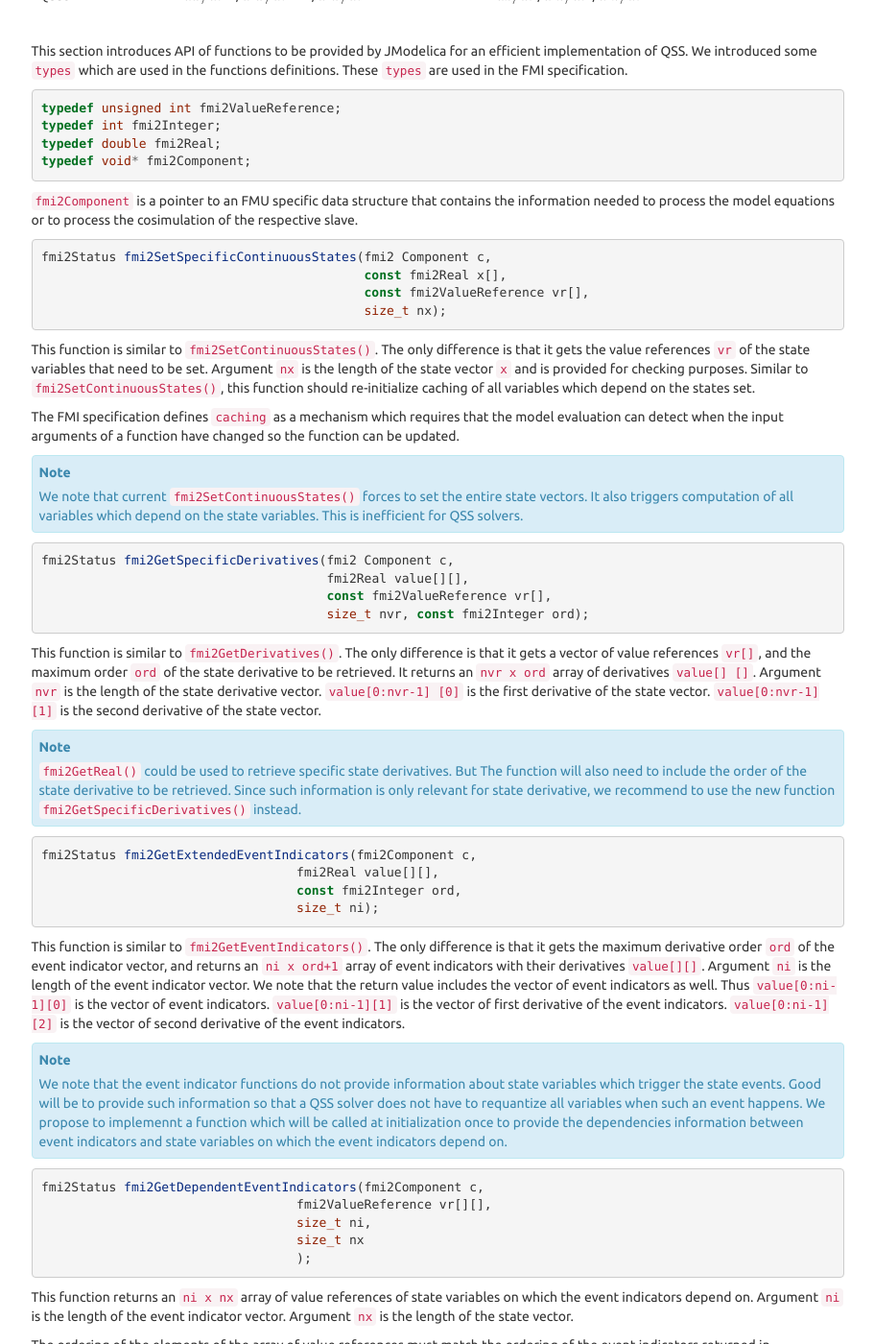
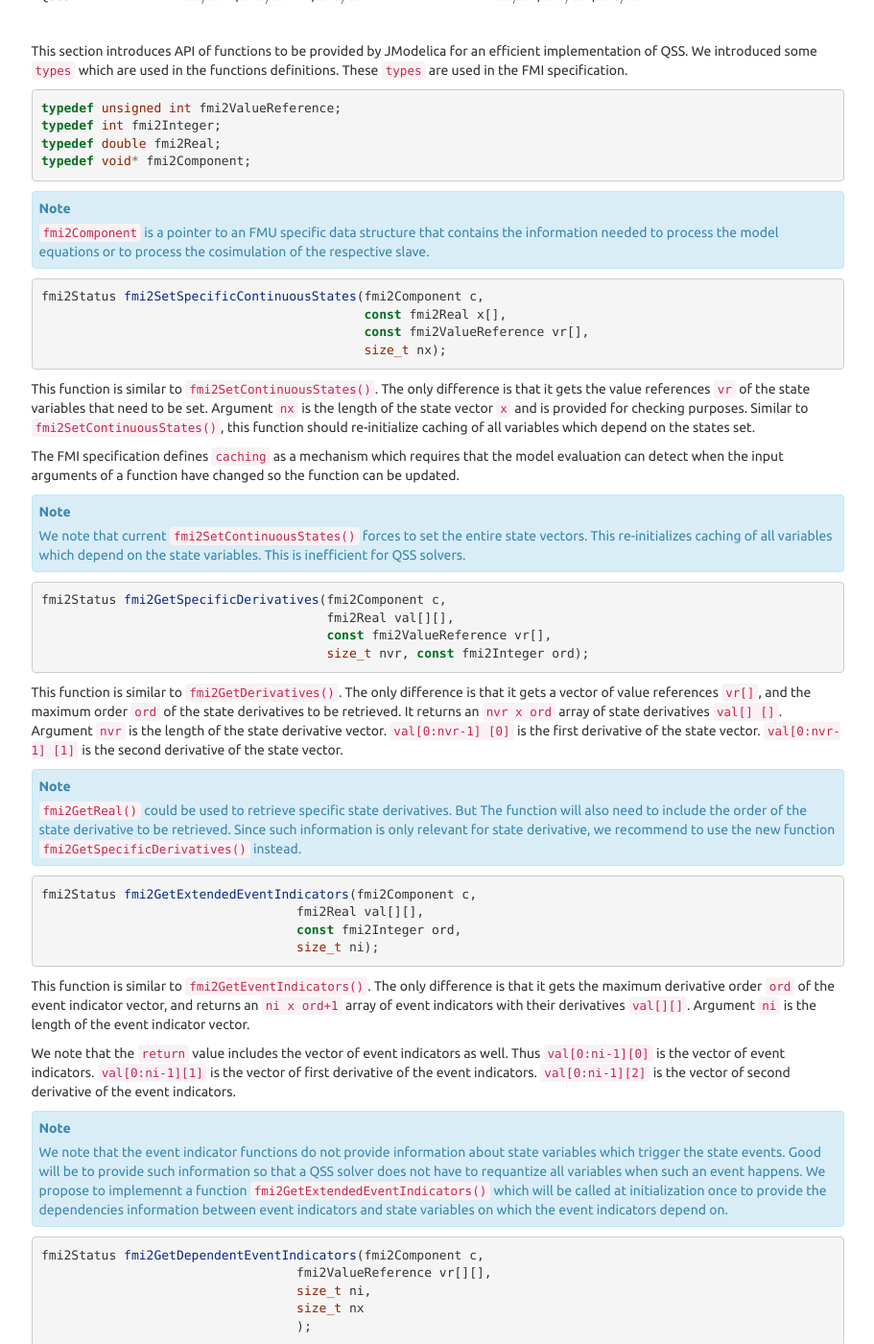
Before and after one commit to lbl-srg/soep, a Sphinx documentation site: the page built from doc-design/source/softwareArchitecture.rst, in a window 1280 px wide and 1400 px high, scrolled down 1579 px. Shown: the whole window at 96% size, without its empty margins (330-1241 px from the left). Built offline with Sphinx 7.4.7, drawn with Linux system fonts in a browser that asks for light colours.

Commit message:
Update api.

```diff
--- a/doc-design/source/softwareArchitecture.rst
+++ b/doc-design/source/softwareArchitecture.rst
@@ -331,15 +331,16 @@ We introduced some ``types`` which are used in the functions definitions. These
   typedef double fmi2Real;
   typedef void* fmi2Component;
 
+.. note::
 
-``fmi2Component`` is a pointer to an FMU
-specific data structure that contains the information needed to
-process the model equations or to process the cosimulation of the respective slave.
+  ``fmi2Component`` is a pointer to an FMU
+  specific data structure that contains the information needed to
+  process the model equations or to process the cosimulation of the respective slave.
 
 
 .. code:: c
 
-  fmi2Status fmi2SetSpecificContinuousStates(fmi2 Component c,
+  fmi2Status fmi2SetSpecificContinuousStates(fmi2Component c,
                                              const fmi2Real x[],
                                              const fmi2ValueReference vr[],
                                              size_t nx);
@@ -357,23 +358,23 @@ of a function have changed so the function can be updated.
 .. note::
 
   We note that current ``fmi2SetContinuousStates()`` forces to set the entire
-  state vectors. It also triggers computation of all variables which depend on the state
+  state vectors. This re-initializes caching of all variables which depend on the state
   variables. This is inefficient for QSS solvers.
 
 .. code:: c
 
-  fmi2Status fmi2GetSpecificDerivatives(fmi2 Component c,
-                                        fmi2Real value[][],
+  fmi2Status fmi2GetSpecificDerivatives(fmi2Component c,
+                                        fmi2Real val[][],
                                         const fmi2ValueReference vr[],
                                         size_t nvr, const fmi2Integer ord);
 
 This function is similar to ``fmi2GetDerivatives()``.
 The only difference is that it gets a vector of value references ``vr[]``,
-and the maximum order ``ord`` of the state derivative to be retrieved. It returns
-an ``nvr x ord`` array of derivatives ``value[] []``.
+and the maximum order ``ord`` of the state derivatives to be retrieved. It returns
+an ``nvr x ord`` array of state derivatives ``val[] []``.
 Argument ``nvr`` is the length of the state derivative vector.
-``value[0:nvr-1] [0]`` is the first derivative of the state vector.
-``value[0:nvr-1] [1]`` is the second derivative of the state vector.
+``val[0:nvr-1] [0]`` is the first derivative of the state vector.
+``val[0:nvr-1] [1]`` is the second derivative of the state vector.
 
 .. note::
 
@@ -386,19 +387,20 @@ Argument ``nvr`` is the length of the state derivative vector.
 .. code:: c
 
   fmi2Status fmi2GetExtendedEventIndicators(fmi2Component c,
-                                    fmi2Real value[][],
+                                    fmi2Real val[][],
                                     const fmi2Integer ord,
                                     size_t ni);
 
 This function is similar to ``fmi2GetEventIndicators()``.
 The only difference is that it gets the maximum derivative order ``ord``
 of the event indicator vector,  and returns an ``ni x ord+1`` array of
-event indicators with their derivatives ``value[][]``.
+event indicators with their derivatives ``val[][]``.
 Argument ``ni`` is the length of the event indicator vector.
-We note that the return value includes the vector of event indicators as well.
-Thus ``value[0:ni-1][0]`` is the vector of event indicators.
-``value[0:ni-1][1]`` is the vector of first derivative of the event indicators.
-``value[0:ni-1][2]`` is the vector of second derivative of the event indicators.
+
+We note that the ``return`` value includes the vector of event indicators as well.
+Thus ``val[0:ni-1][0]`` is the vector of event indicators.
+``val[0:ni-1][1]`` is the vector of first derivative of the event indicators.
+``val[0:ni-1][2]`` is the vector of second derivative of the event indicators.
 
 .. note::
 
@@ -406,7 +408,8 @@ Thus ``value[0:ni-1][0]`` is the vector of event indicators.
   about state variables which trigger the state events. Good will be to
   provide such information so that a QSS solver does not have to
   requantize all variables when such an event happens. We propose
-  to implemennt a function which will be called at initialization once to provide
+  to implemennt a function ``fmi2GetExtendedEventIndicators()``
+  which will be called at initialization once to provide
   the dependencies information between event indicators and state variables on
   which the event indicators depend on.
 
@@ -429,12 +432,11 @@ returned in ``fmi2GetExtendedEventIndicators()``.
 Thus ``vr[0][0:nx-1]`` must be the vector of value references of
 dependent state variables of the first event indicator.
 
-  .. note::
+.. note::
 
-    Although we do not anticipate each event indicator to depend on
-    all state variables, we used for simplicity
-    the maximum number of state variables in the array declaration.
-
+   Although we do not anticipate each event indicator to depend on
+   all state variables, we used for simplicity
+   the maximum number of state variables in the array declaration.
 
 
 Because the FMI API does not provide access to many required derivatives,
```
